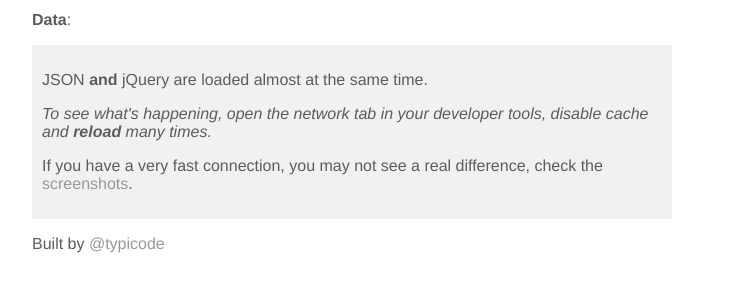
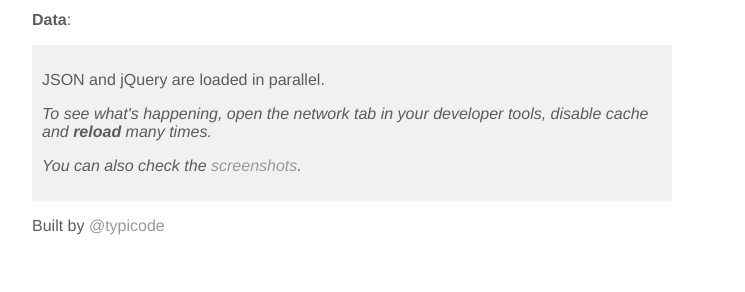
Before and after one commit to typicode/pegasus, a website: page example/with.html in a window 1280 px wide. Shown: the part 240-532 px from the top of the page, without its empty margins (26-771 px from the left). Drawn offline with Linux system fonts and the light colour scheme; no server answers.

Commit message:
Update example

```diff
--- a/example/with.html
+++ b/example/with.html
@@ -70,7 +70,7 @@
 
     <div class="notice">
       <p>
-        JSON <strong>and</strong> jQuery are loaded almost at the same time.
+        JSON and jQuery are loaded in parallel.
       </p>
       <p>
         <em>
@@ -79,8 +79,9 @@
         </em>
       </p>
       <p>
-        If you have a very fast connection, you may not see a real difference,
-        check the <a href="screenshots.html">screenshots</a>.
+        <em>
+          You can also check the <a href="screenshots.html">screenshots</a>.
+        </em>
       </p>
     </div>
 
```
Also changed, not shown: example/index.html (+3 -2 lines), example/with-embedded.html (+4 -3 lines).
